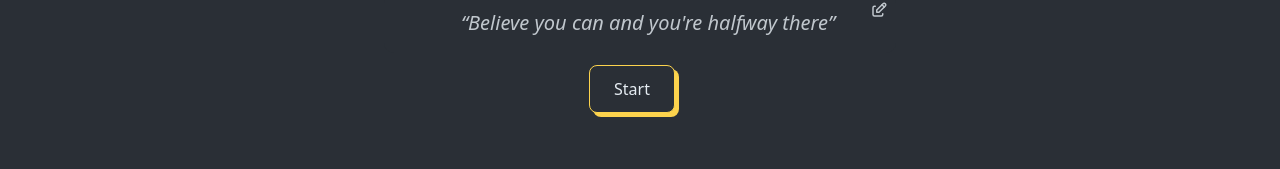
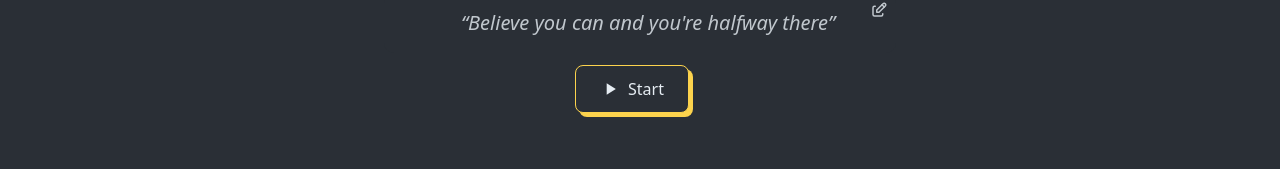
Before and after one commit to keshav-builds/FocusBolt, a Next.js app: page / in a window 1280 px wide. Shown: the part 439-608 px from the top of the page. Built offline with nearby package versions, Linux system fonts and the light colour scheme.

Commit message:
feat:start/pause button UI

```diff
--- a/app/page.tsx
+++ b/app/page.tsx
@@ -766,7 +766,7 @@ function AppBody() {
                         size="xl"
                         onClick={pause}
                         className="relative px-6 transition-all duration-200 hover:opacity-80"
-                        title="Press Space to start/pause timer"
+                        title="Press Space to pause timer"
                         style={{
                           background: `${currentTheme.background}`,
                           color: currentTheme.digitColor,
@@ -776,9 +776,17 @@ function AppBody() {
                           boxShadow: isImageTheme
                             ? "4px 4px 0 0 rgba(255,255,255,0.78)"
                             : `4px 4px 0 0 ${color}`,
-                          cursor: "pointer",
                         }}
                       >
+                        <svg
+                          className="inline"
+                          fill="currentColor"
+                          viewBox="0 0 24 24"
+                          style={{ width: '18px', height: '18px' }}
+                        >
+                          <rect x="6" y="4" width="4" height="16" rx="1" />
+                          <rect x="14" y="4" width="4" height="16" rx="1" />
+                        </svg>
                         Pause
                       </Button>
                     ) : (
@@ -786,7 +794,7 @@ function AppBody() {
                         size="xl"
                         onClick={start}
                         className="relative px-6 transition-all duration-200 hover:opacity-80"
-                        title="Press Space to start/pause timer"
+                        title="Press Space to start timer"
                         style={{
                           background: `${currentTheme.background}`,
                           color: currentTheme.digitColor,
@@ -796,9 +804,16 @@ function AppBody() {
                           boxShadow: isImageTheme
                             ? "4px 4px 0 0 rgba(255,255,255,0.78)"
                             : `4px 4px 0 0 ${color}`,
-                          cursor: "pointer",
                         }}
                       >
+                        <svg
+                          className=" inline"
+                          fill="currentColor"
+                          viewBox="0 0 24 24"
+                           style={{ width: '20px', height: '20px' }}
+                        >
+                          <path d="M8 5v14l11-7z" />
+                        </svg>
                         Start
                       </Button>
                     )}
```
